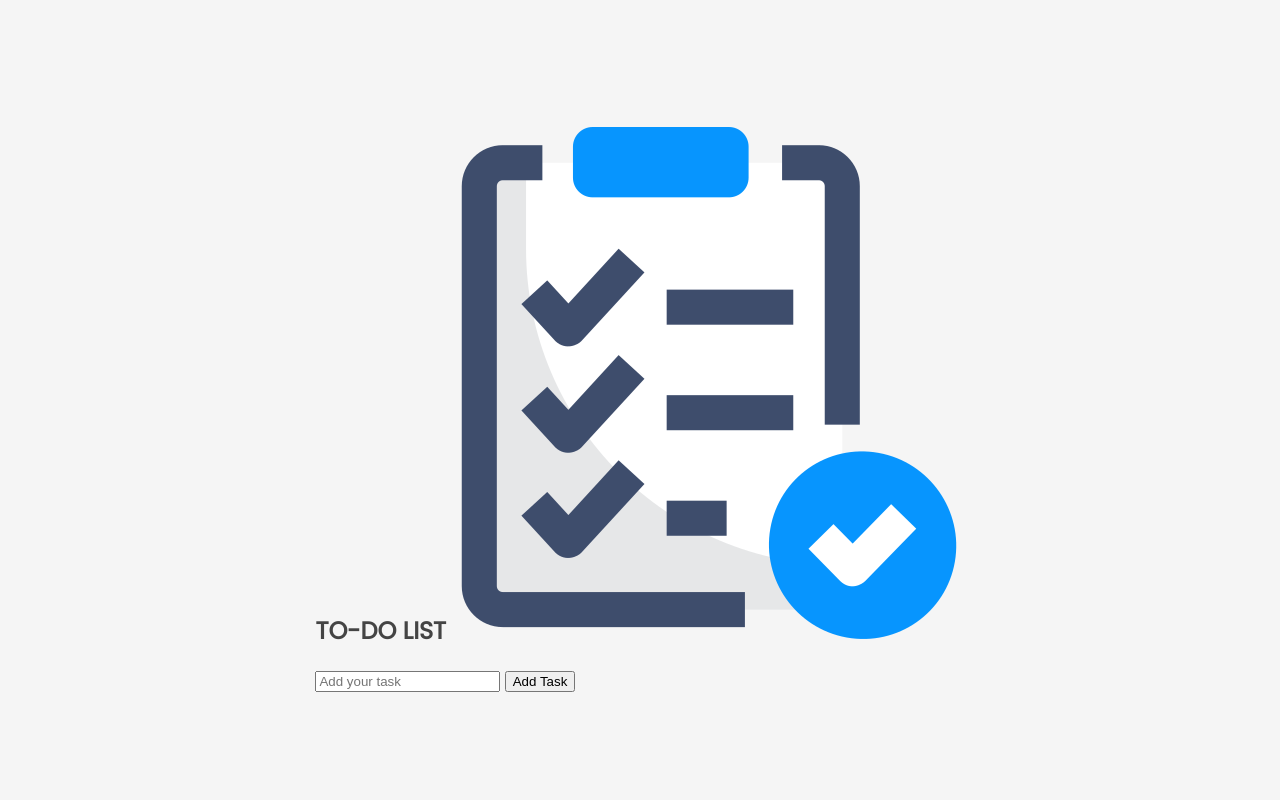
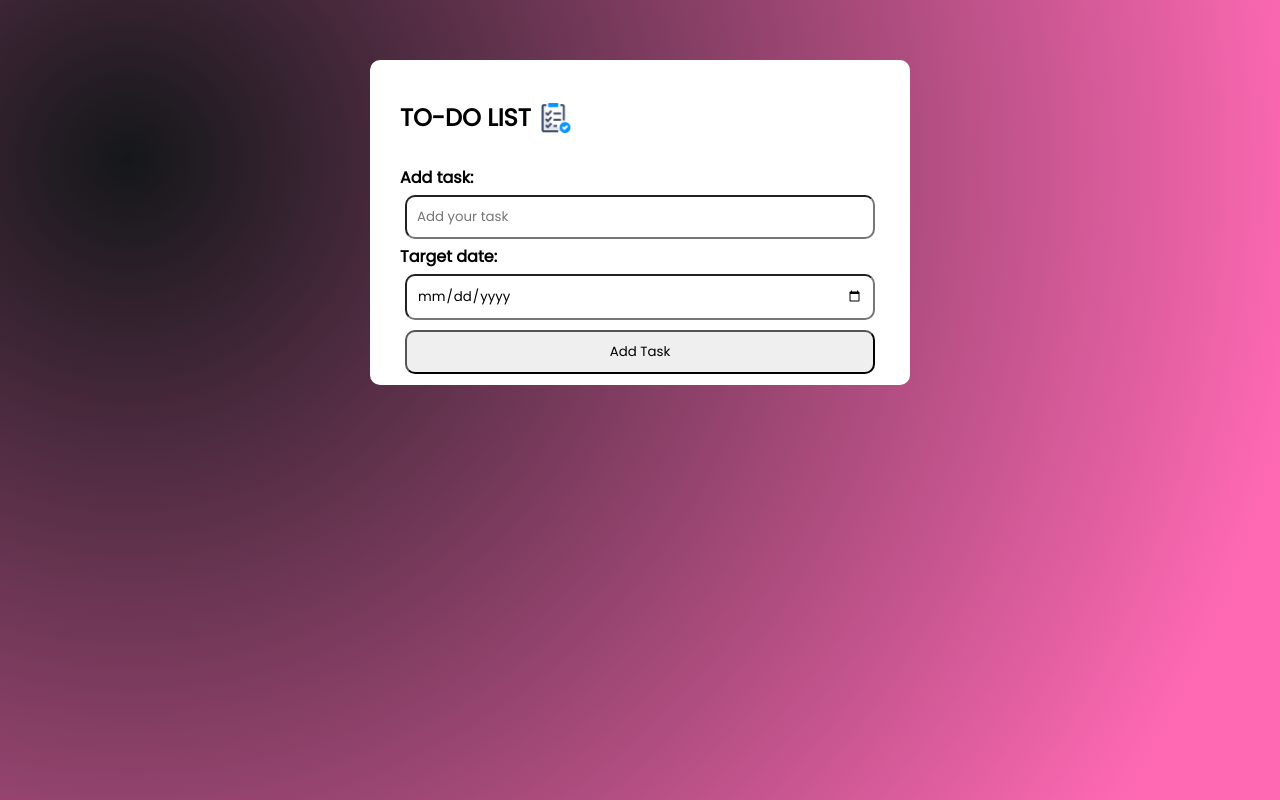
Before and after one commit to Akashdevireddy09/TO-DO_list_project, a plain HTML site: page index.html in a window 1280 px wide. Drawn offline with Linux system fonts and the light colour scheme.

Commit message:
applied CSS

```diff
--- a/index.html
+++ b/index.html
@@ -15,12 +15,15 @@
     </form>
     <small>Left click to toggle completed. <br> Right click to delete todo</small> -->
 
-     <div class="contaner">
+     <div class="container">
       <div class="todo_app">
         <h2>TO-DO LIST <img src=".\images\logo.png" alt="todo_list_logo"> </h2>
         <div class="row">
-          <input type="text" id="input_box" placeholder="Add your task">
-          <button>Add Task</button>
+          <h4>Add task:</h4>
+          <input type="text" id="input_item" placeholder="Add your task">
+          <h4>Target date:</h4>
+          <input type="date" id="input_item">
+          <button id="input_item">Add Task</button>
         </div>
       </div>
      </div>
--- a/style.css
+++ b/style.css
@@ -1,9 +1,12 @@
 @import url('https://fonts.googleapis.com/css2?family=Poppins:wght@200;400&display=swap');
 
 * {
+  padding: 0;
+  margin:0;
+  font-family: 'Poppins','sans-serif';
   box-sizing: border-box;
 }
-
+/*
 body {
   background-color: #f5f5f5;
   color: #444;
@@ -69,4 +72,45 @@ small {
   color: #b5b5b5;
   margin-top: 3rem;
   text-align: center;
+} */
+
+.container{
+  width: 100%;
+  min-height: 100vh;
+  background-image: radial-gradient( circle farthest-corner at 10% 20%,  rgba(20,23,26,1) 0%, rgba(255,105,180,1) 90% );
+  padding:10px;
 }
+.todo_app{
+  background-color: #ffffff;
+  width: 100%;
+  max-width:540px;
+  margin:50px auto auto;
+  padding: 40px 30px 70px;
+  border-radius: 10px;
+}
+.todo_app h2{
+  display:flex;
+  align-items:center;
+  margin-bottom: 30px;
+}
+.todo_app h2 img{
+  width:30px;
+  margin-left:10px;
+}
+.row{
+  display:flex;
+  flex-direction: column;
+  align-items:left;
+  justify-content: space-between;
+  /* border: 1px solid #000; */
+  height:150px;
+}
+#input_item {
+  padding: 10px;
+  margin: 5px;
+  border-radius: 10px;
+  /* background-color: lightblue; */
+}
+button{
+  margin-top:10px;
+}
```
